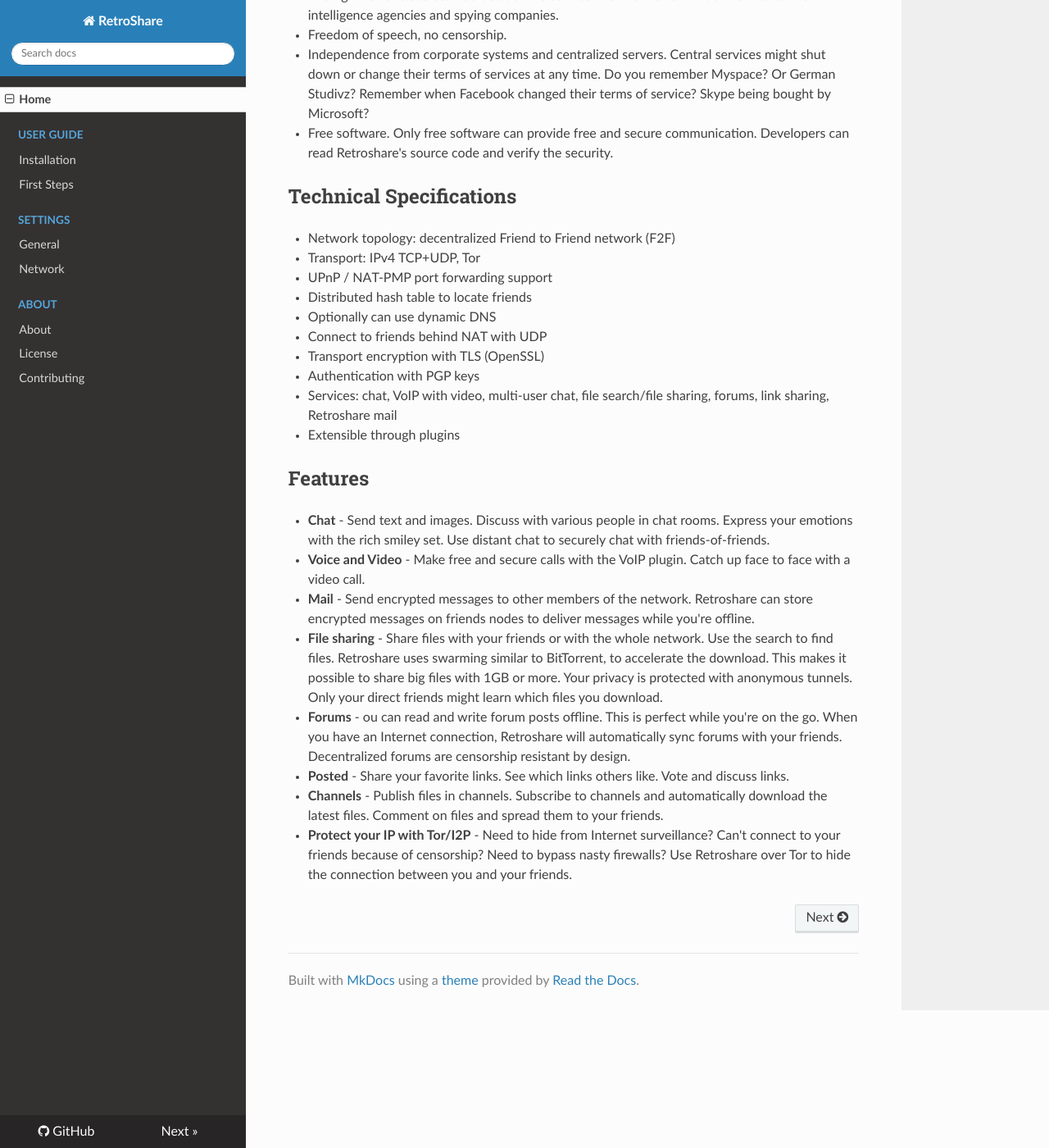
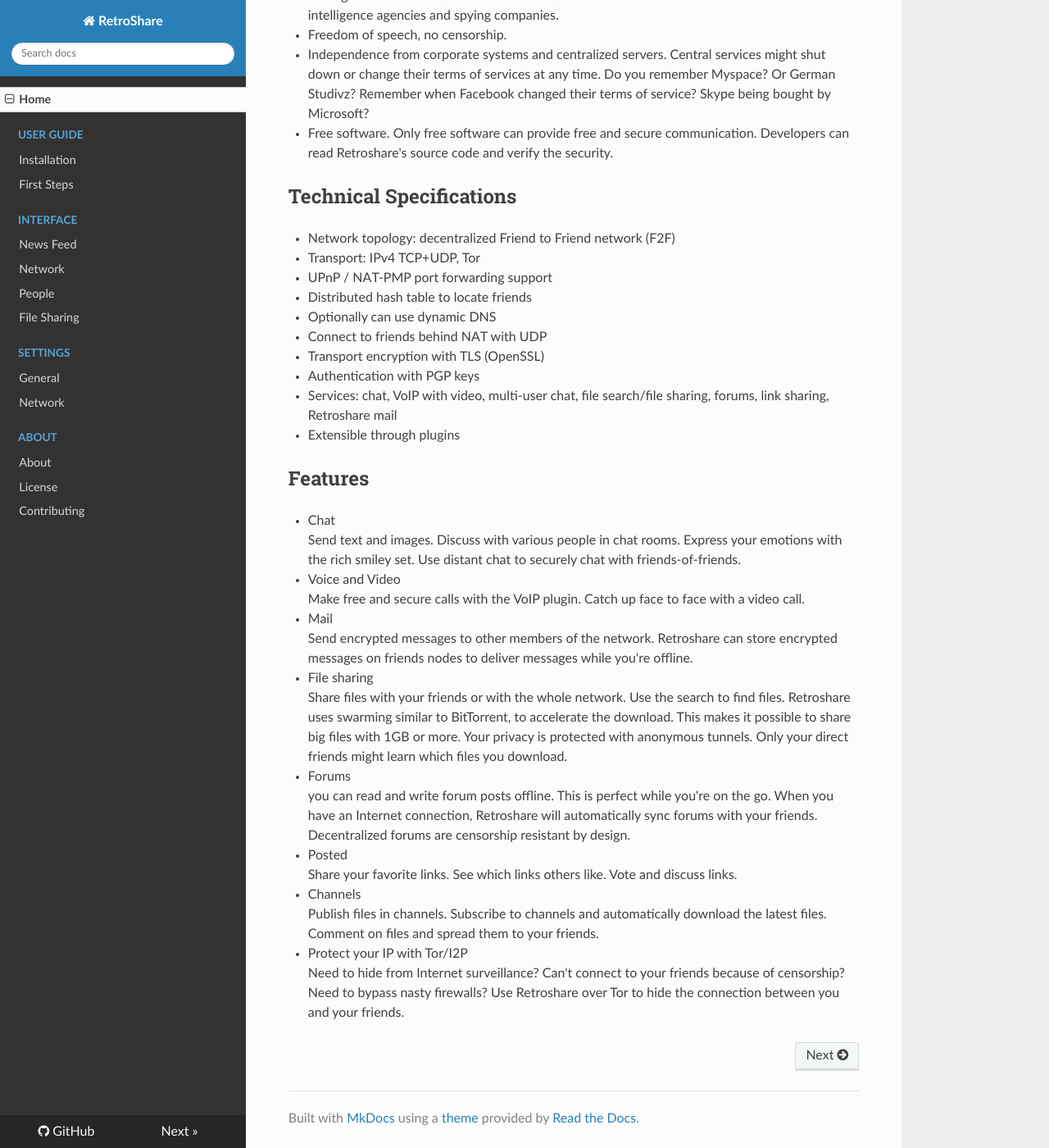
Before and after one commit to RetroShare/documentation, an MkDocs documentation site: the page built from docs/index.md, in a window 1280 px wide and 1400 px high, scrolled down 700 px. Shown: the whole window at 82% size. Built offline with MkDocs 1.6.1, drawn with Linux system fonts in a browser that asks for light colours; nearby versions of some CDN libraries; old or Windows-style settings are respelled for this version of MkDocs.

Commit message:
add interface section

```diff
--- a/docs/index.md
+++ b/docs/index.md
@@ -26,11 +26,19 @@
 - Extensible through plugins
 
 ##Features
-- **Chat** - Send text and images. Discuss with various people in chat rooms. Express your emotions with the rich smiley set. Use distant chat to securely chat with friends-of-friends.
-- **Voice and Video** - Make free and secure calls with the VoIP plugin. Catch up face to face with a video call.
-- **Mail** - Send encrypted messages to other members of the network. Retroshare can store encrypted messages on friends nodes to deliver messages while you're offline.
-- **File sharing** - Share files with your friends or with the whole network. Use the search to find files. Retroshare uses swarming similar to BitTorrent, to accelerate the download. This makes it possible to share big files with 1GB or more. Your privacy is protected with anonymous tunnels. Only your direct friends might learn which files you download.
-- **Forums** - ou can read and write forum posts offline. This is perfect while you're on the go. When you have an Internet connection, Retroshare will automatically sync forums with your friends. Decentralized forums are censorship resistant by design.
-- **Posted** - Share your favorite links. See which links others like. Vote and discuss links.
-- **Channels** - Publish files in channels. Subscribe to channels and automatically download the latest files. Comment on files and spread them to your friends.
-- **Protect your IP with Tor/I2P** - Need to hide from Internet surveillance? Can't connect to your friends because of censorship? Need to bypass nasty firewalls? Use Retroshare over Tor to hide the connection between you and your friends.
+- Chat
+Send text and images. Discuss with various people in chat rooms. Express your emotions with the rich smiley set. Use distant chat to securely chat with friends-of-friends.
+- Voice and Video
+Make free and secure calls with the VoIP plugin. Catch up face to face with a video call.
+- Mail
+Send encrypted messages to other members of the network. Retroshare can store encrypted messages on friends nodes to deliver messages while you're offline.
+- File sharing
+Share files with your friends or with the whole network. Use the search to find files. Retroshare uses swarming similar to BitTorrent, to accelerate the download. This makes it possible to share big files with 1GB or more. Your privacy is protected with anonymous tunnels. Only your direct friends might learn which files you download.
+- Forums
+you can read and write forum posts offline. This is perfect while you're on the go. When you have an Internet connection, Retroshare will automatically sync forums with your friends. Decentralized forums are censorship resistant by design.
+- Posted
+Share your favorite links. See which links others like. Vote and discuss links.
+- Channels
+Publish files in channels. Subscribe to channels and automatically download the latest files. Comment on files and spread them to your friends.
+- Protect your IP with Tor/I2P
+Need to hide from Internet surveillance? Can't connect to your friends because of censorship? Need to bypass nasty firewalls? Use Retroshare over Tor to hide the connection between you and your friends.
--- a/mkdocs.yml
+++ b/mkdocs.yml
@@ -10,6 +10,11 @@
 - User Guide:
     - Installation: user-guide/installation.md
     - First Steps: user-guide/first-steps.md
+- Interface:
+    - News Feed: interface/news-feed.md
+    - Network: interface/network.md
+    - People: interface/people.md
+    - File Sharing: interface/file-sharing.md
 - Settings:
     - General: settings/general.md
     - Network: settings/network.md
```
Also changed, not shown: docs/interface/file-sharing.md (added, +3 -0 lines), docs/interface/network.md (added, +3 -0 lines), docs/interface/news-feed.md (added, +3 -0 lines), docs/interface/people.md (added, +3 -0 lines), docs/settings/general.md (+1 -0 lines).
